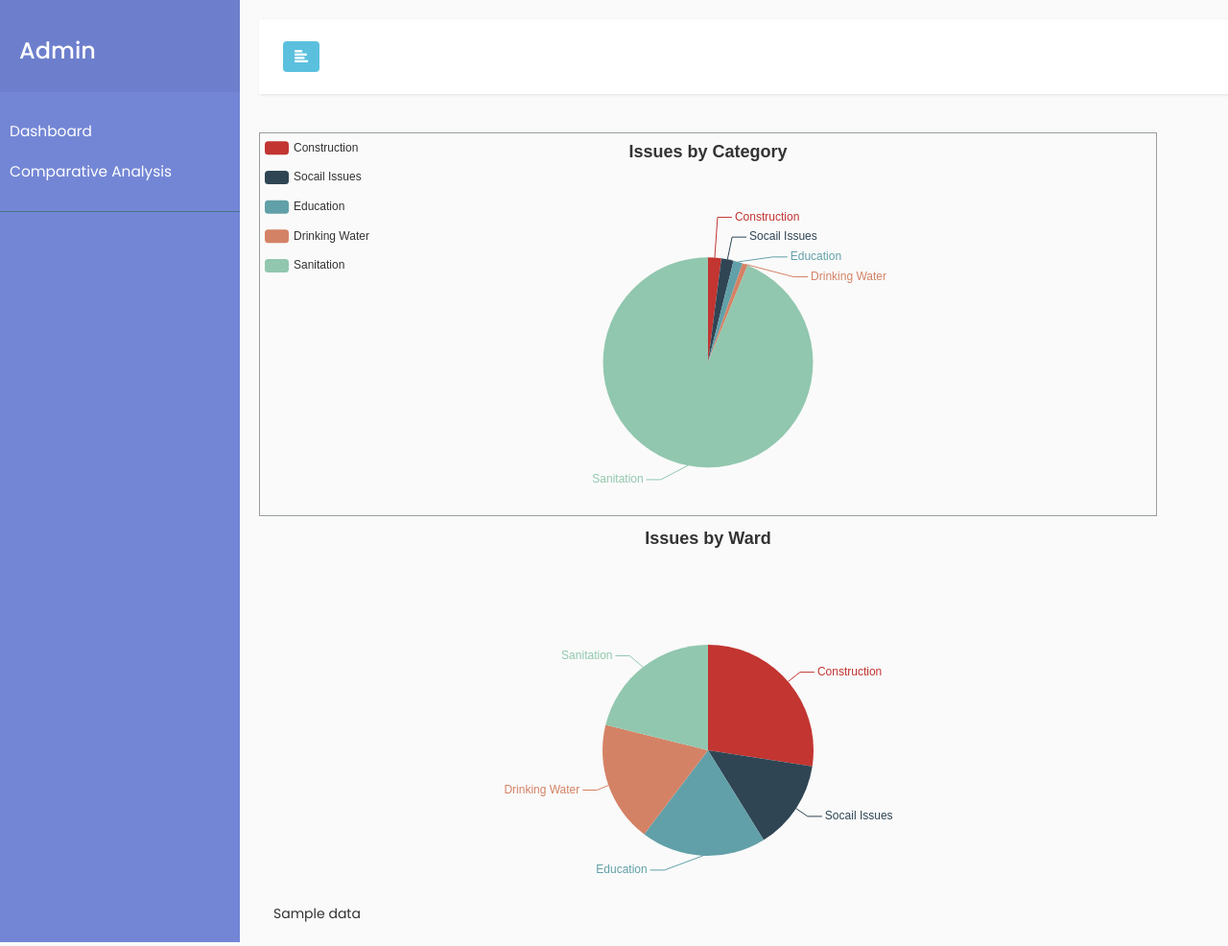
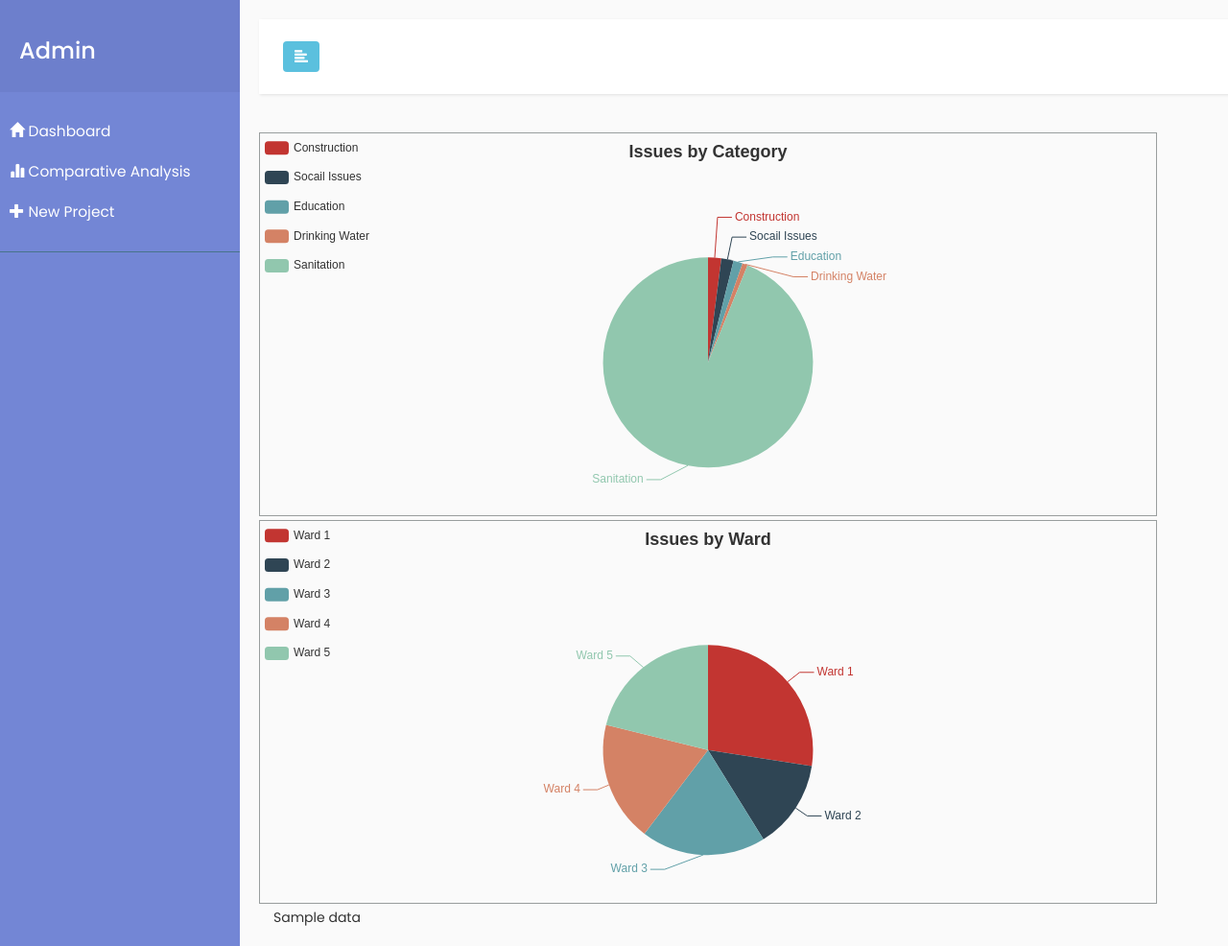
Before and after one commit to mlnlmsl/localgovern, a Django app: template templates/dashboard.html in a window 1280 px wide; the page is wider, and only the part inside the window is pictured. Shown: that part at 96% size. Run offline with Django 3.2, Linux system fonts and the light colour scheme; the template is opened without the code that fills it: most values are stand-ins (such as "Sample title", 1, 10 or a date in 2020); some libraries are stand-ins or nearby versions.

Commit message:
added icons to dashboard

```diff
--- a/templates/base.html
+++ b/templates/base.html
@@ -208,15 +208,15 @@
                 <ul class="list-unstyled components">
                     {% comment %} <p>Dashboard</p> {% endcomment %}
                     <li class="">
-                        <a href={% url 'dashboard' %}>Dashboard</a>
+                        <a href={% url 'dashboard' %}> <span class="glyphicon glyphicon-home"></span> Dashboard</a>
                     </li>
 
                     <li>
-                        <a href={% url 'comparision' %}>Comparative Analysis</a>
+                        <a href={% url 'comparision' %}> <span class="glyphicon glyphicon-stats"></span> Comparative Analysis</a>
                     </li>
-                    {% comment %} <li>
-                        <a href="#">Contact</a>
-                    </li> {% endcomment %}
+                    <li>
+                        <a href="#"> <span class="glyphicon glyphicon-plus"></span> New Project</a>
+                    </li>
                 </ul>
             </nav>
 
--- a/templates/dashboard.html
+++ b/templates/dashboard.html
@@ -4,7 +4,7 @@ Dashboard
 {% endblock title %}
 {% block style %}
  <style>
- #issues{
+ #issues, #issuesbyward{
      border: 1px solid #999e9e;
      display:inline-block;
  }
@@ -38,7 +38,7 @@ Dashboard
             data: ['Construction', 'Socail Issues', 'Education', 'Drinking Water', 'Sanitation']
         },
         series: [{
-            name: 'series',
+            name: 'Issues',
             type: 'pie',
             radius: '55%',
             center: ['50%', '60%'],
@@ -97,23 +97,23 @@ Dashboard
             center: ['50%', '60%'],
             data: [{
                     value: 200,
-                    name: 'Construction'
+                    name: 'Ward 1'
                 },
                 {
                     value: 100,
-                    name: 'Socail Issues'
+                    name: 'Ward 2'
                 },
                 {
                     value: 140,
-                    name: 'Education'
+                    name: 'Ward 3'
                 },
                 {
                     value: 135,
-                    name: 'Drinking Water'
+                    name: 'Ward 4'
                 },
                 {
                     value: 154,
-                    name: 'Sanitation'
+                    name: 'Ward 5'
                 }
             ],
             itemStyle: {
```
